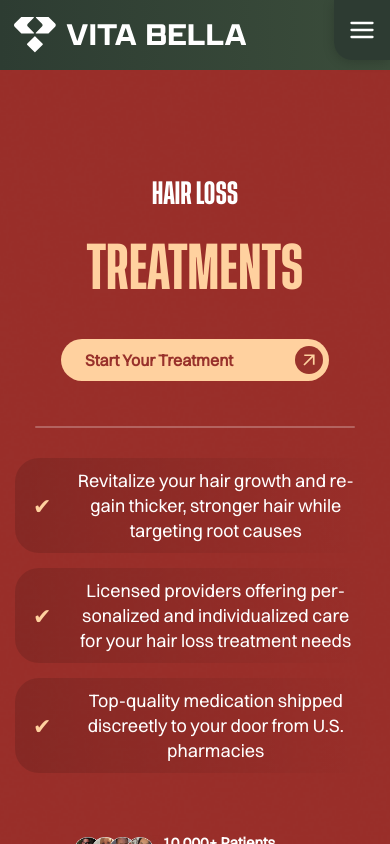
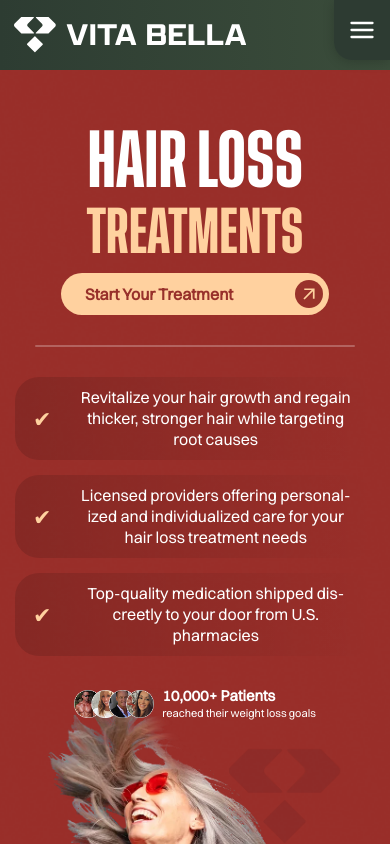
Before and after one commit to aribradshaw/VitaBella, a Next.js app in the folder vitabella/: page /hair-loss in a window 390 px wide. Shown: the top 844 px of the page. Built offline with nearby package versions, Linux system fonts and the light colour scheme.

Commit message:
Hero Slider Sizing Fixes on Mobile

```diff
--- a/vitabella/src/components/Hero/Hero.css
+++ b/vitabella/src/components/Hero/Hero.css
@@ -99,9 +99,8 @@
   .hero-container {
     padding-left: var(--space-1x) !important;
     padding-right: var(--space-1x) !important;
-    padding-top: calc(var(--base) * 1) !important;
+    padding-top: calc(var(--space-4x)) !important;
     padding-bottom: 250px !important;
-    gap: calc(var(--base) / 4);
     align-items: center;
     justify-content: flex-start;
     text-align: center;
@@ -139,22 +138,14 @@
 }
 
 @media (max-width: 767px) {
-  .hero-heading {
-    font-size: 24px;
-    margin-bottom: 0;
-    line-height: 1.1;
-    margin-top: 4em;
-  }
-  .treatments {
+  .highlight {
     font-size: 48px !important;
   }
-  .hero-heading + .hero-heading,
-  h2.hero-heading {
-    margin-top: 1.2em;
-  }
-  .highlight {
-    font-size: 48px !important;
+  .hero-heading {
+    margin-bottom: 0 !important;
+    font-size: 36;
     margin-top: 0em !important;
+    line-height: 1.05 !important;
   }
 }
 }
@@ -173,8 +164,12 @@
 
 @media (max-width: 767px) {
   .subtext {
-    font-size: 12px;
+    font-size: 16px;
+    padding-left: var(--space-1x);
+    padding-right: var(--space-1x);
     max-width: 100%;
+    margin-top: 0.2em;
+    margin-bottom: 0.2em;
   }
 }
 
--- a/vitabella/src/components/common/CategoryHero.tsx
+++ b/vitabella/src/components/common/CategoryHero.tsx
@@ -44,8 +44,8 @@ const CategoryHero: React.FC<CategoryHeroProps> = ({
       >
         <div className="hero-heading" style={{ color: '#fff', marginBottom: 'var(--space-1x)' }}>{data.categoryName.toUpperCase()}</div>
         <div
-          className="hero-heading treatments"
-          style={{ color: data.mainColor, marginTop: '-8px', fontSize: 80, lineHeight: '80px', marginBottom: 'var(--space-1x)' }}
+          className="hero-heading highlight"
+          style={{ color: data.mainColor, marginTop: '-8px', marginBottom: 'var(--space-1x)' }}
         >
           TREATMENTS
         </div>
@@ -56,7 +56,7 @@ const CategoryHero: React.FC<CategoryHeroProps> = ({
         >
           {buttonText}
         </a>
-        <div className="divider" style={{ margin: 'var(--space-1x) 0 0 0', borderColor: data.mainColor }} />
+        <div className="divider" style={{ margin: '0 0 0 0', borderColor: data.mainColor }} />
         <div style={{ marginTop: 'var(--space-1x)' }}>
           {[data.pointOne, data.pointTwo, data.pointThree].map((point, idx) => (
             <div
@@ -71,7 +71,7 @@ const CategoryHero: React.FC<CategoryHeroProps> = ({
                 padding: '10px 18px',
                 marginBottom: 'var(--space-1x)',
                 color: '#fff',
-                fontSize: 18,
+                fontSize: '1rem',
                 fontFamily: 'Switzer, Arial, Helvetica, sans-serif',
                 fontWeight: 400,
                 maxWidth: 540,
@@ -89,7 +89,7 @@ const CategoryHero: React.FC<CategoryHeroProps> = ({
             isMobile
               ? {
                   position: 'static',
-                  margin: 'var(--space-2x) auto 0 auto',
+                  margin: '0 auto 0 auto',
                   display: 'flex',
                   alignItems: 'center',
                   background: '#fff',
```
